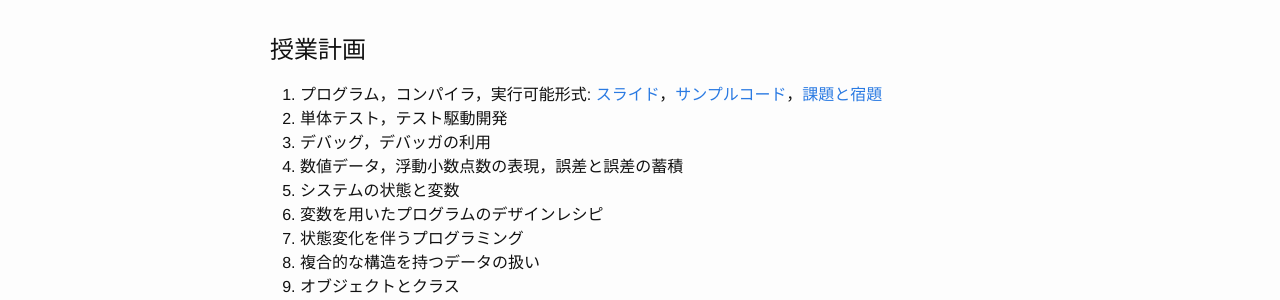
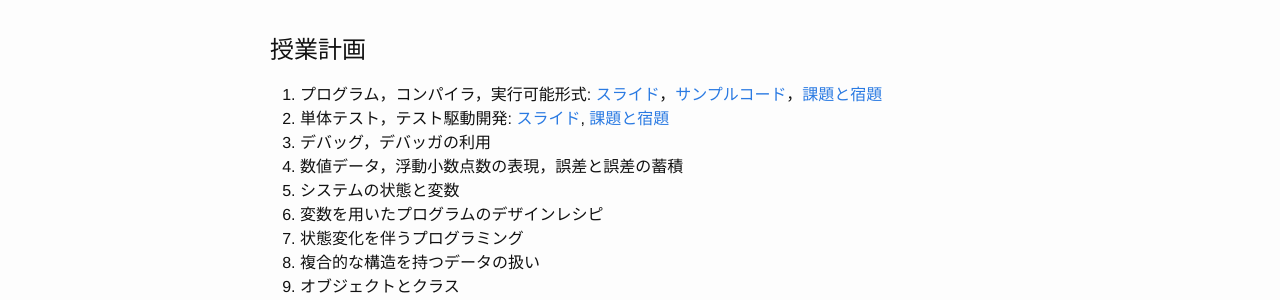
Before and after one commit to titech-is-cs115/lecture, a Jekyll site: the page built from index.md, in a window 1280 px wide. Shown: the part 588-888 px from the top of the page. Built offline with Jekyll 4.4.1, drawn with Linux system fonts in a browser that asks for light colours; nearby versions of some CDN libraries; library files that are not in the unit come from our copies; comment, search, counter and statistics services are not loaded.

Commit message:
第2回の資料を追加

```diff
--- a/index.md
+++ b/index.md
@@ -14,7 +14,7 @@ layout: page
 # 授業計画
 
 1. プログラム，コンパイラ，実行可能形式: [スライド](https://github.com/titech-is-cs115/lecture/blob/master/01.pdf)，[サンプルコード](https://github.com/titech-is-cs115/lecture/tree/master/01a)，[課題と宿題](https://titech-is-cs115.github.io/lecture/assignments/lx00a)
-1. 単体テスト，テスト駆動開発
+1. 単体テスト，テスト駆動開発: [スライド](https://github.com/titech-is-cs115/lecture/blob/master/02.pdf), [課題と宿題](https://github.com/titech-is-cs115/lx02)
 1. デバッグ，デバッガの利用
 1. 数値データ，浮動小数点数の表現，誤差と誤差の蓄積
 1. システムの状態と変数
```
